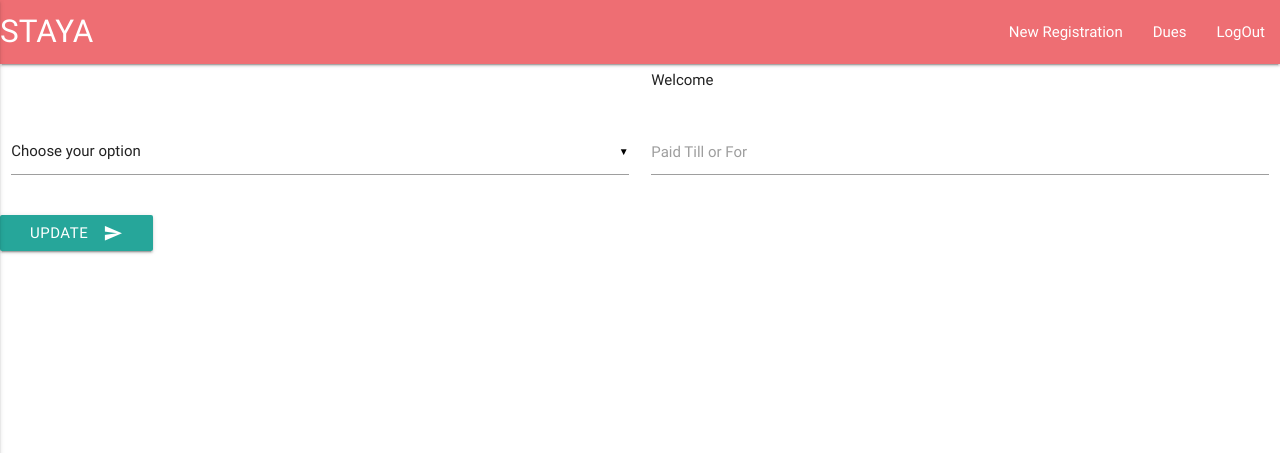
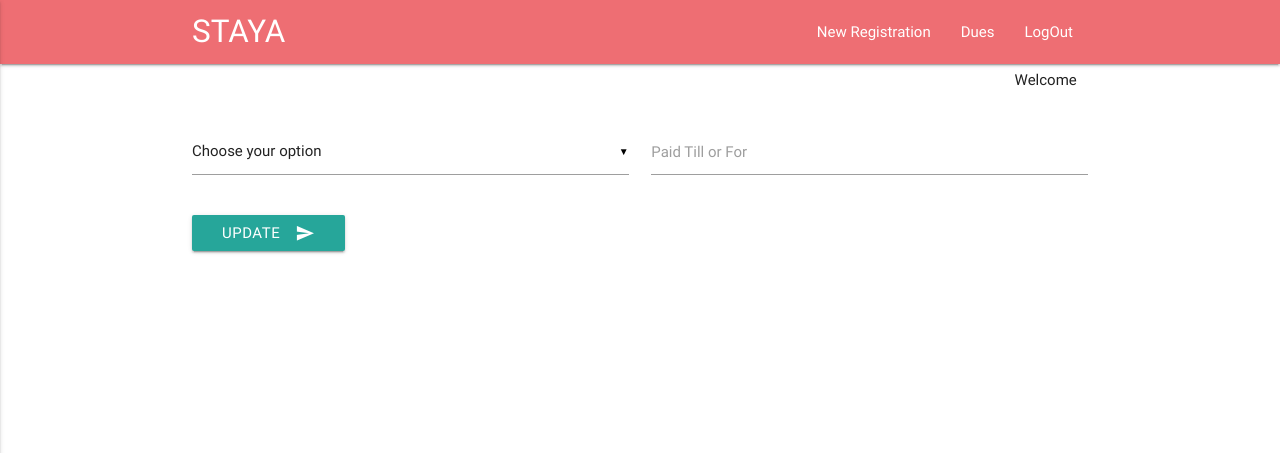
Before and after one commit to JeanHuit/dues, a PHP site: page /payment.php in a window 1280 px wide. Shown: the top 453 px of the page. Run offline with PHP 8.4, Linux system fonts and the light colour scheme; the visitor is signed in with stand-in values (Sample User, id 1); data that the repository does not hold is empty; a stand-in replaces the project's code that opens the database connection.

Commit message:
styled index and payment pages

```diff
--- a/payment.php
+++ b/payment.php
@@ -20,7 +20,7 @@
   <body>
 
      <nav>
-       <div class="nav-wrapper">
+       <div class="container nav-wrapper">
          <a href="#" class="brand-logo">STAYA</a>
          <a href="#" data-activates="mobile-demo" class="button-collapse"><i class="material-icons">menu</i></a>
          <ul class="right hide-on-med-and-down">
@@ -36,8 +36,8 @@
        </div>
      </nav>
 
-     <div class="row">
-       <div class="col s6 right">
+     <div class="container row">
+       <div class="col s12 m12 right-align">
          <h6>Welcome <?php echo $login_session; ?></h6>
        </div>
      </div>
@@ -72,10 +72,9 @@
 
          ?>
 
-
-       <form class="col s12" action="" method="post">
+       <form class=" container col s12 m12" action="" method="post">
          <div class="row">
-           <div class="input-field col s6">
+           <div class="input-field col s6 m6">
              <select name="selected">
                <option value="" disabled selected>Choose your option</option>
                      <?php
@@ -88,7 +87,7 @@
                     ?>
              </select>
            </div>
-             <div class="input-field col s6">
+             <div class="input-field col s6 m6">
                <input type="text" name="dues_payment" value="" maxlength="4"id="dues_payment">
                <label for="">Paid Till or For</label>
              </div>
@@ -97,11 +96,6 @@
            <button class="btn waves-effect waves-light" type="submit" name="action">Update
              <i class="material-icons right">send</i>
            </button>
-
        </form>
-
-
-
-
   </body>
 </html>
```
Also changed, not shown: index.php (+13 -14 lines).
